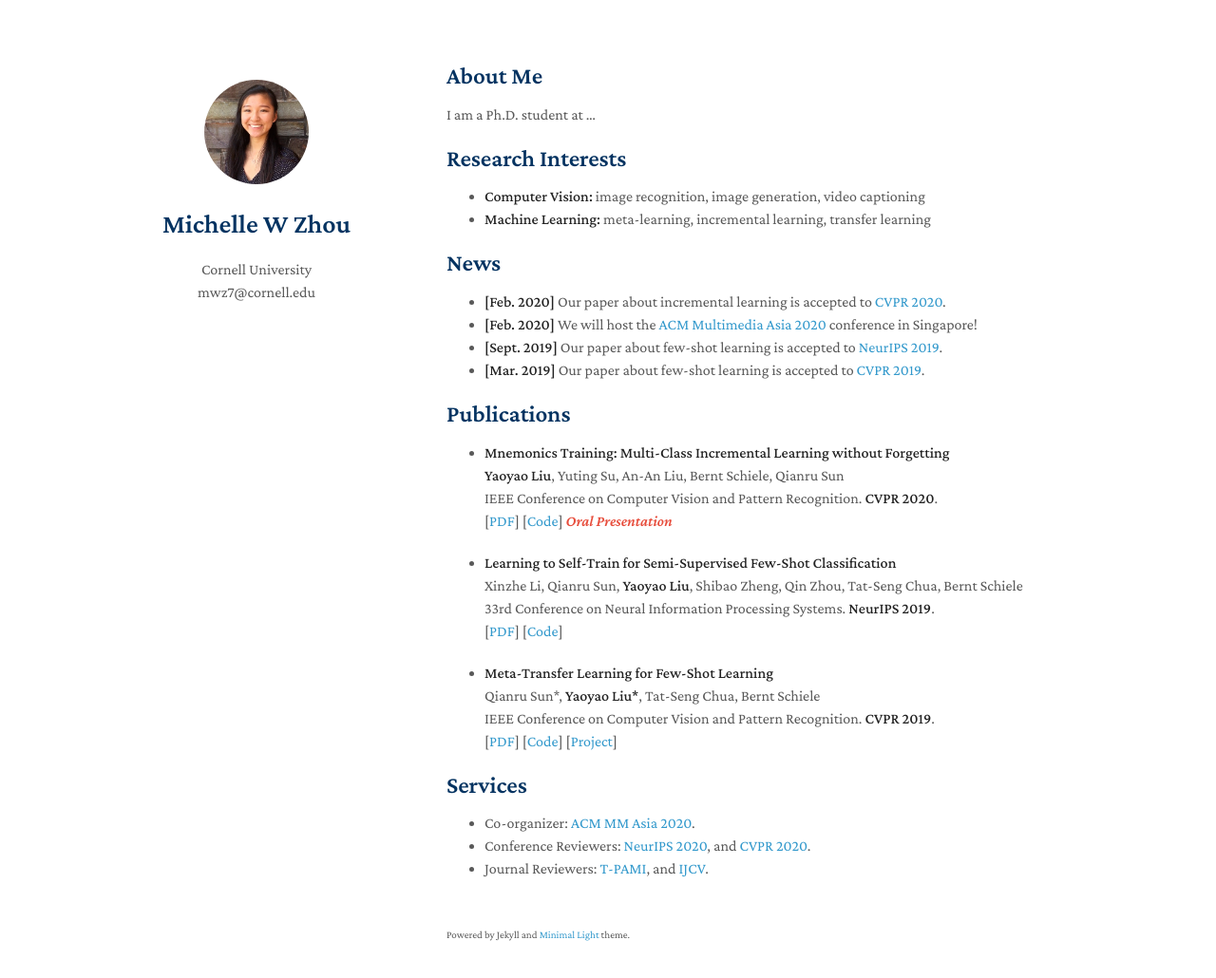
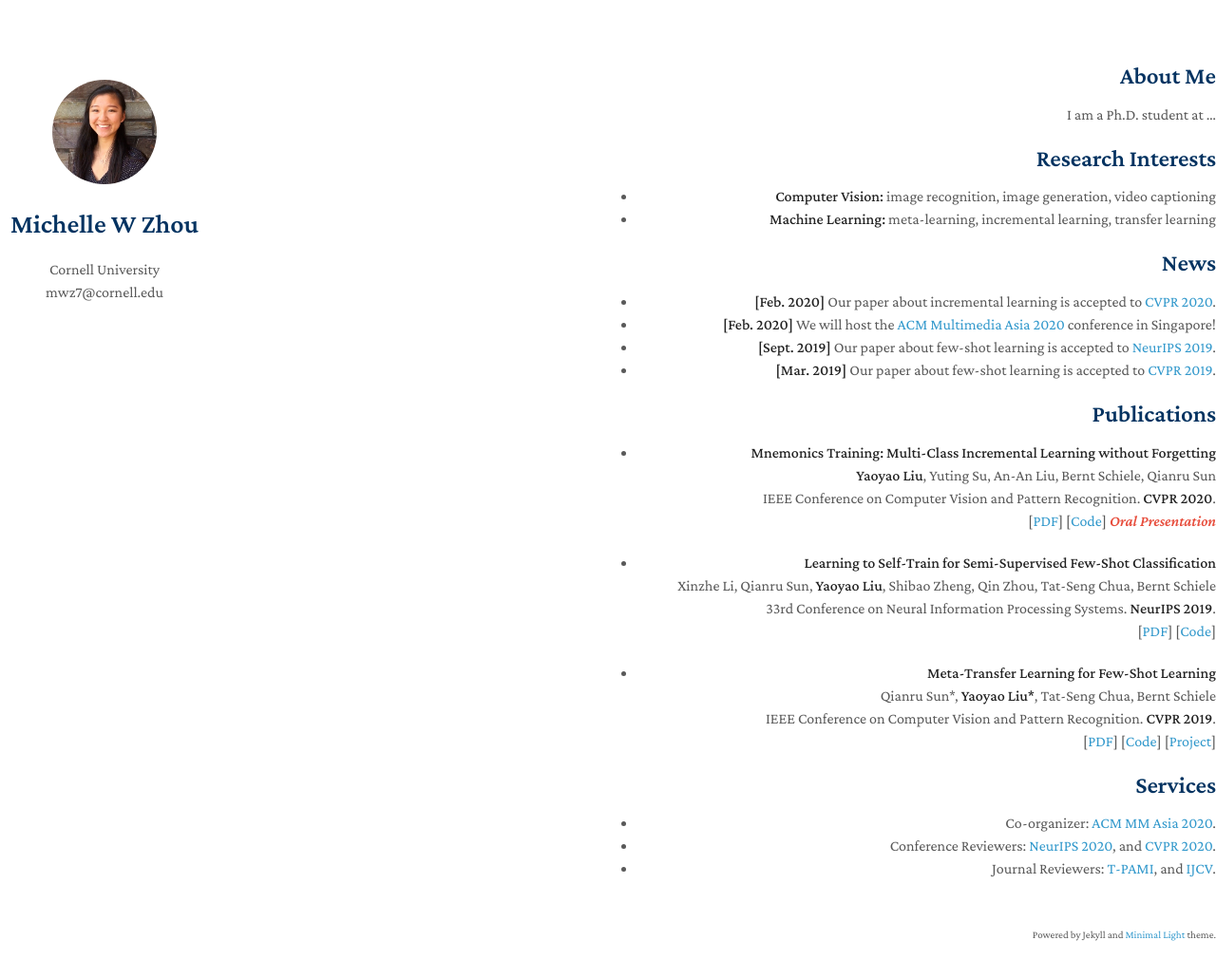
Before and after one commit to mwz724/mwz724.github.io, a Jekyll site: the page built from index.md, in a window 1280 px wide and 1065 px high. Shown: the top 1030 px of the window at 95% size. Built offline with Jekyll 4.4.1, drawn with Linux system fonts in a browser that asks for light colours; nearby versions of some CDN libraries; a style sheet for code colours, icons or effects is not loaded; our own code applies the rules of GitHub Pages for plain Markdown files.

Commit message:
Right-aligned

```diff
--- a/_layouts/homepage.html
+++ b/_layouts/homepage.html
@@ -1,6 +1,11 @@
 <!DOCTYPE html>
 <html lang="{{ site.lang | default: "en-US" }}">
   <head>
+    <style>
+      div.a {
+        text-align: right;
+      }
+    </style>
     <title>{{ site.title }}</title>
 
     <meta charset="UTF-8">
@@ -24,7 +29,7 @@
     <link rel="stylesheet" href="./assets/css/style.css">
   </head>
   <body>
-    <div class="wrapper">
+    <div class="a">
       <header>
 
 
```
